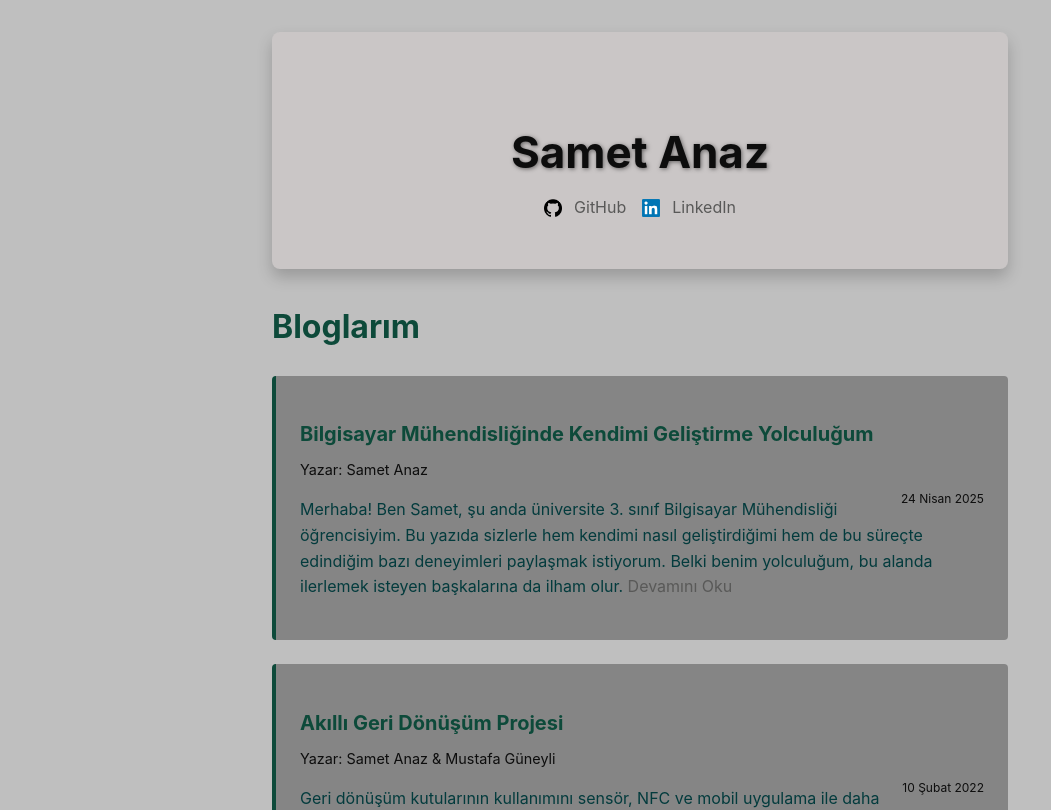
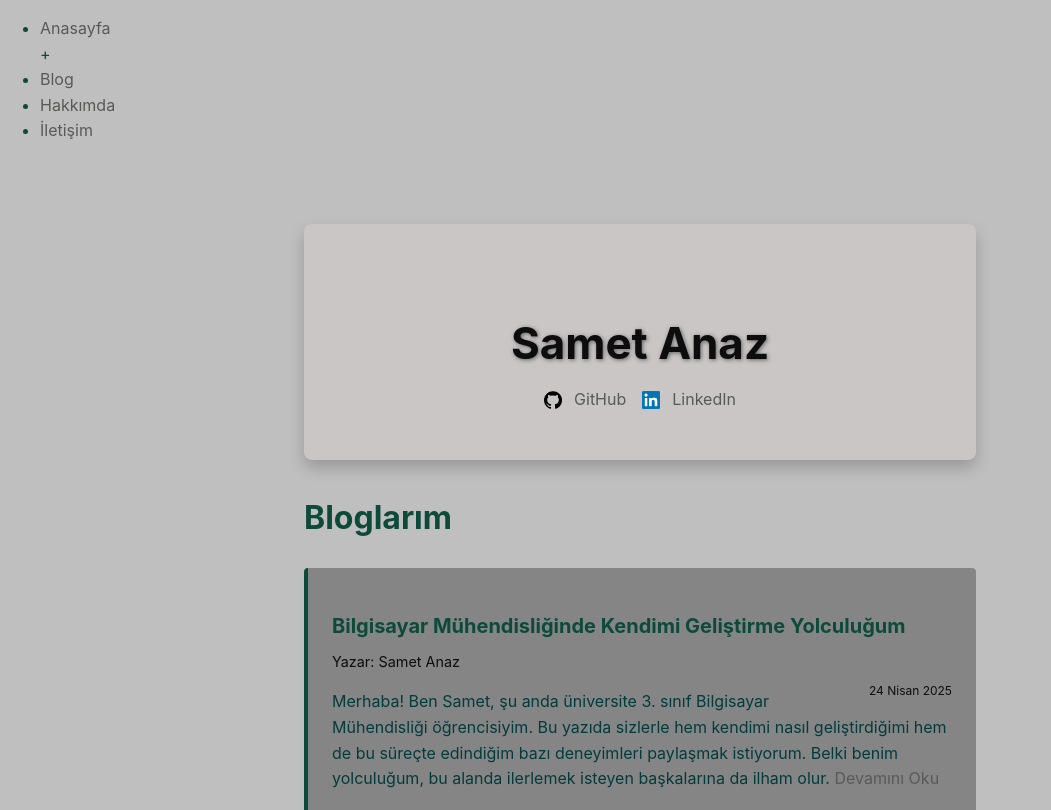
Before and after one commit to SametAnaz/beyond-samet, a Next.js app: page / in a window 1280 px wide. Shown: the top 810 px of the page, without its empty margins (0-1051 px from the left). Built offline with nearby package versions, Linux system fonts and the light colour scheme.

Commit message:
add Layout & SpeedInsights

```diff
--- a/package.json
+++ b/package.json
@@ -9,6 +9,7 @@
     "lint": "next lint"
   },
   "dependencies": {
+    "@vercel/speed-insights": "^1.2.0",
     "gray-matter": "^4.0.3",
     "next": "15.3.1",
     "react": "^19.0.0",
--- a/pages/_app.js
+++ b/pages/_app.js
@@ -1,6 +1,14 @@
+// pages/_app.js
+
 import "@/styles/globals.css";
 import Layout from "../src/components/Layout";
+import { SpeedInsights } from "@vercel/speed-insights/next";
 
 export default function App({ Component, pageProps }) {
-  return <Component {...pageProps} />;
+  return (
+    <Layout>
+      <SpeedInsights />
+      <Component {...pageProps} />
+    </Layout>
+  );
 }
```
Also changed, not shown: 1 other file (tests, documents, lock files or other folders).
